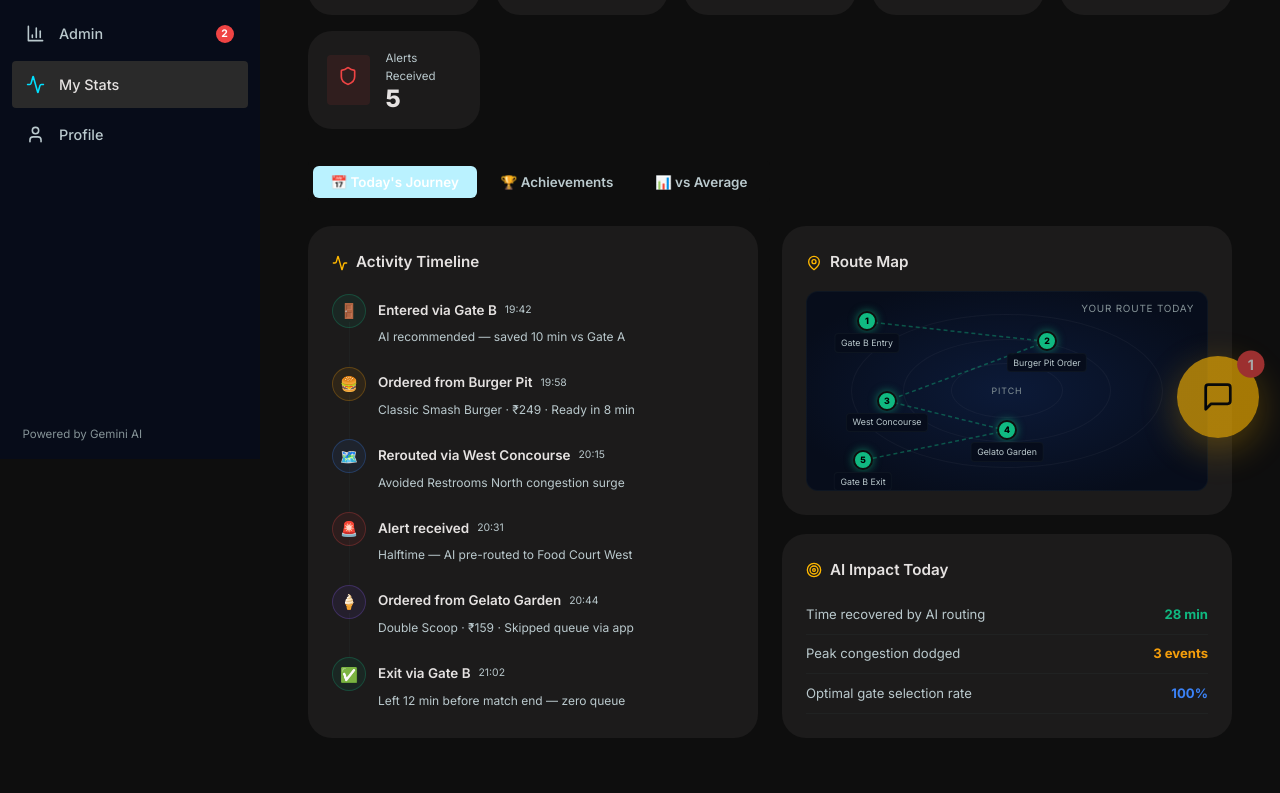
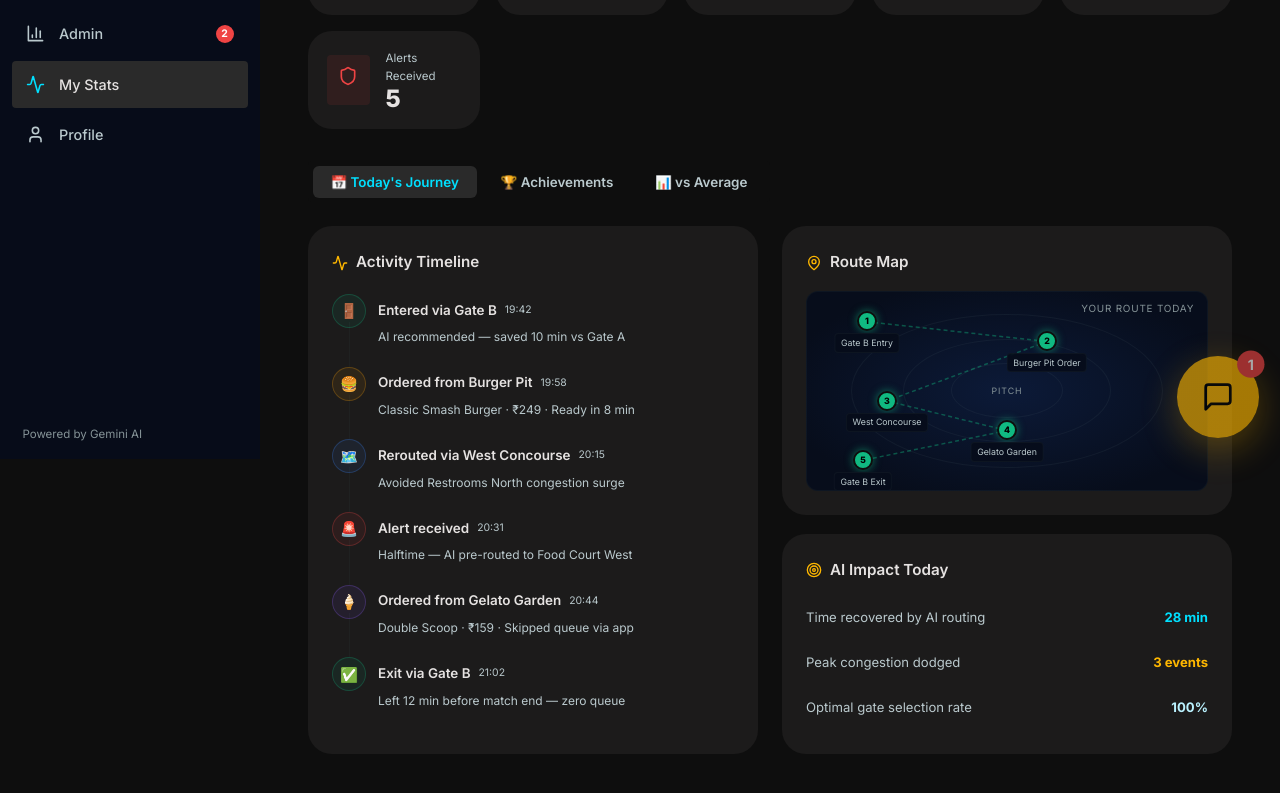
Before and after one commit to jayanitrivedi07-bit/FlowSyncAI, a React (Vite) app in the folder frontend/: page /stats in a window 1280 px wide. Shown: the part 341-1134 px from the top of the page. Built offline with nearby package versions, Linux system fonts and the light colour scheme.

Commit message:
Update UserStats.jsx with refined configurations and UI enhancements

```diff
--- a/frontend/src/pages/UserStats.jsx
+++ b/frontend/src/pages/UserStats.jsx
@@ -121,7 +121,7 @@ function JourneyPath() {
           position: 'absolute',
           top: `${(100 - pct) / 2}%`, left: `${(100 - pct) / 2}%`,
           width: `${pct}%`, height: `${pct}%`,
-          border: '1px solid rgba(255,255,255,0.04)',
+          border: '1px solid rgba(133,147,151,0.08)', /* Reduced visibility */
           borderRadius: '50%',
         }} />
       ))}
@@ -284,8 +284,8 @@ export default function UserStats() {
             onClick={() => setActiveTab(t.id)}
             style={{
               padding: '0.5rem 1.1rem', borderRadius: '6px', fontWeight: 600, fontSize: '0.84rem',
-              background: activeTab === t.id ? 'var(--primary-light)' : 'transparent',
-              color:      activeTab === t.id ? '#fff' : 'var(--text-muted)',
+              background: activeTab === t.id ? 'var(--bg-high)' : 'transparent',
+              color:      activeTab === t.id ? 'var(--primary)' : 'var(--text-muted)',
               border: 'none', cursor: 'pointer', transition: 'all 0.2s var(--ease)',
             }}
             aria-selected={activeTab === t.id}
@@ -346,11 +346,11 @@ export default function UserStats() {
                 <Target size={16} color="var(--accent)" /> AI Impact Today
               </h3>
               {[
-                { label: 'Time recovered by AI routing', value: '28 min', color: '#10b981' },
-                { label: 'Peak congestion dodged',        value: '3 events', color: '#f59e0b' },
-                { label: 'Optimal gate selection rate',   value: '100%',    color: '#3b82f6' },
+                { label: 'Time recovered by AI routing', value: '28 min', color: 'var(--primary)' },
+                { label: 'Peak congestion dodged',        value: '3 events', color: 'var(--warning)' },
+                { label: 'Optimal gate selection rate',   value: '100%',    color: 'var(--primary-light)' },
               ].map(row => (
-                <div key={row.label} style={{ display: 'flex', justifyContent: 'space-between', padding: '0.55rem 0', borderBottom: '1px solid var(--border)', fontSize: '0.82rem' }}>
+                <div key={row.label} style={{ display: 'flex', justifyContent: 'space-between', padding: '0.75rem 0', fontSize: '0.82rem' }}>
                   <span style={{ color: 'var(--text-muted)' }}>{row.label}</span>
                   <strong style={{ color: row.color }}>{row.value}</strong>
                 </div>
@@ -406,7 +406,7 @@ export default function UserStats() {
             <ComparisonBar label="Time saved vs average" you={28} avg={0}  unit=" min" color="#f59e0b" />
           </div>
 
-          <div className="card anim-fade-up stagger-1" style={{ background: 'linear-gradient(145deg, rgba(16,185,129,0.08), rgba(30,58,138,0.15))', border: '1px solid rgba(16,185,129,0.2)' }}>
+          <div className="card anim-fade-up stagger-1" style={{ background: 'var(--bg-highest)' }}>
             <div style={{ textAlign: 'center', padding: '1rem 0' }}>
               <div style={{ fontSize: '3.5rem', fontWeight: 900, background: 'linear-gradient(135deg, #10b981, var(--accent))', backgroundClip: 'text', WebkitBackgroundClip: 'text', WebkitTextFillColor: 'transparent', lineHeight: 1 }}>
                 Top 8%
```
